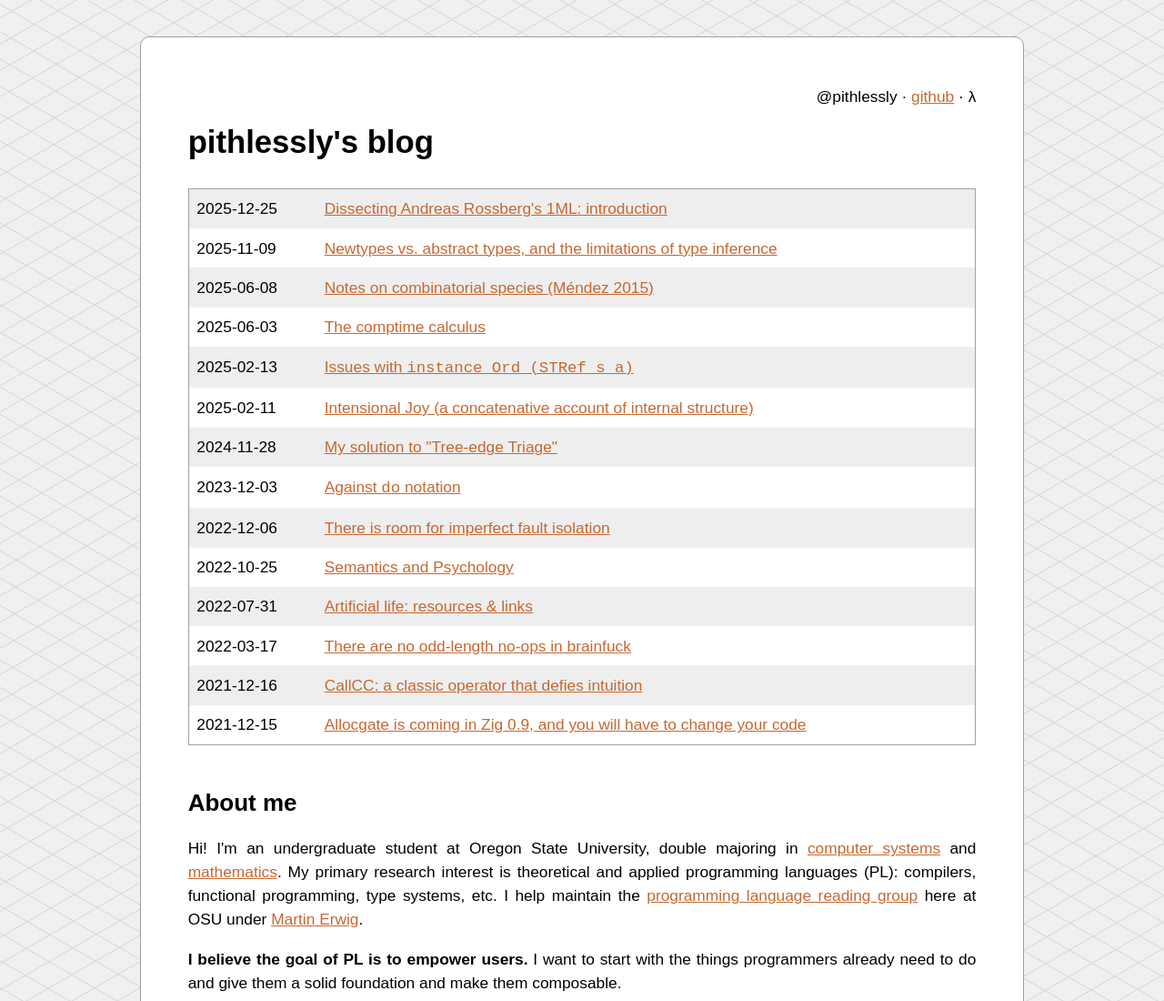
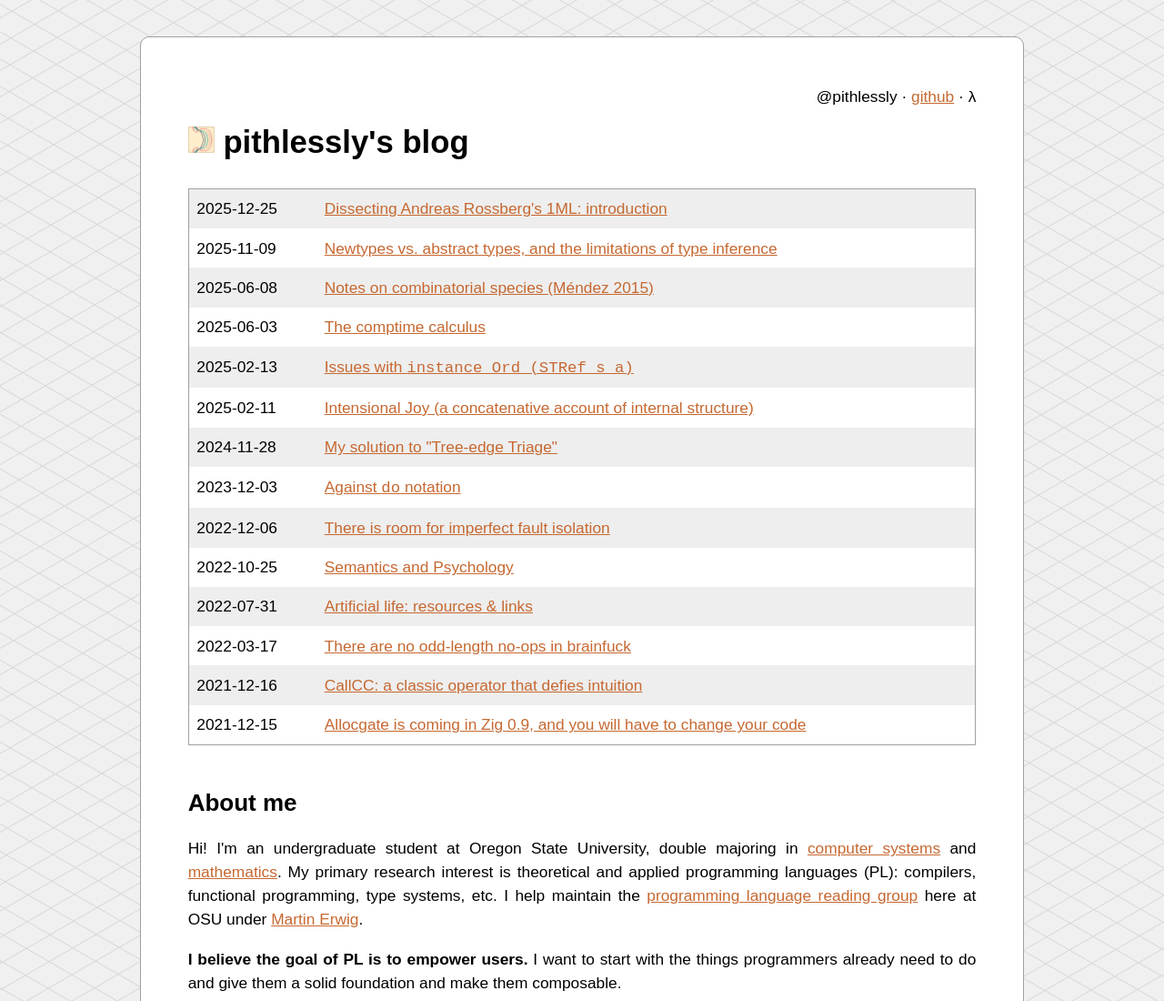
Before and after one commit to pithlessly/pithlessly.github.io, a website: page index.html in a window 1280 px wide. Shown: the top 1100 px of the page at 91% size. Drawn offline with Linux system fonts and the light colour scheme.

Commit message:
index: add favicon

```diff
--- a/index.html
+++ b/index.html
@@ -10,7 +10,7 @@
   <main>
     <article>
       <p id="author">@pithlessly &middot; <a href="https://github.com/pithlessly">github</a> &middot; &lambda;</p>
-      <h1>pithlessly's blog</h1>
+      <h1><img src="favicon.png" style="height: 0.7lh;"> pithlessly's blog</h1>
       <table class="article-list">
         <tr><td class="article-date">2025-12-25</td><td><a href="1ml-intro">Dissecting Andreas Rossberg's 1ML: introduction</a></td></tr>
         <tr><td class="article-date">2025-11-09</td><td><a href="ocaml-type-injectivity">Newtypes vs. abstract types, and the limitations of type inference</a></td></tr>
```
Also changed, not shown: favicon.ico (added), favicon.png (added).
